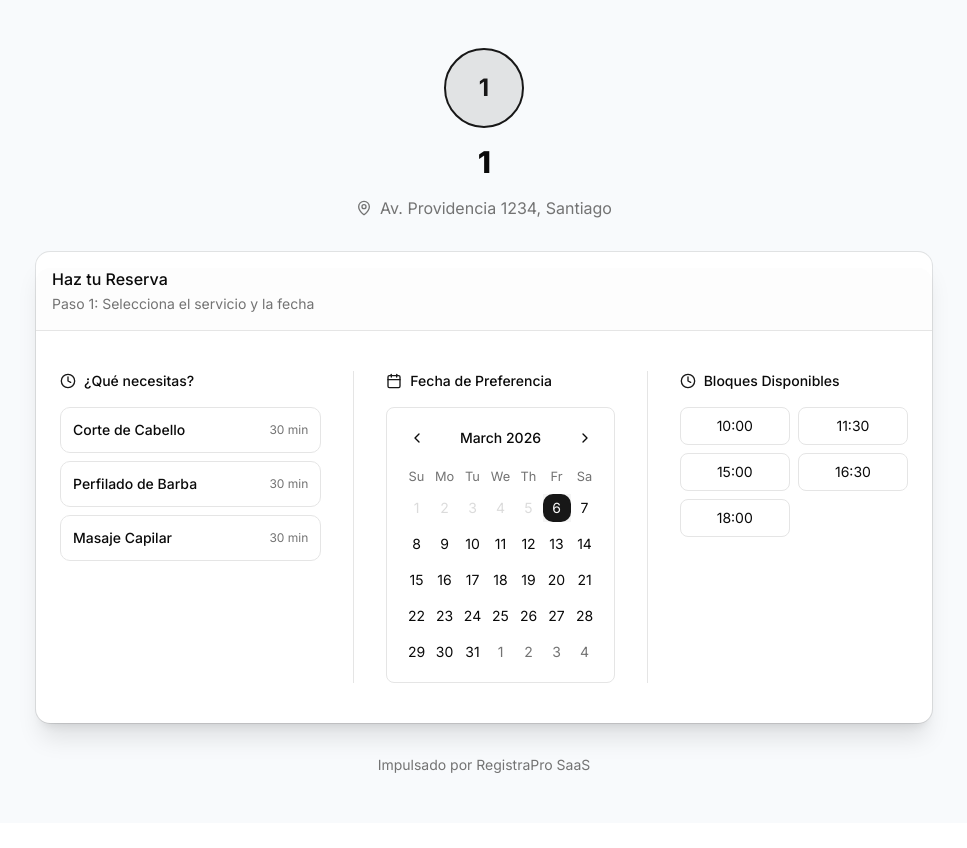
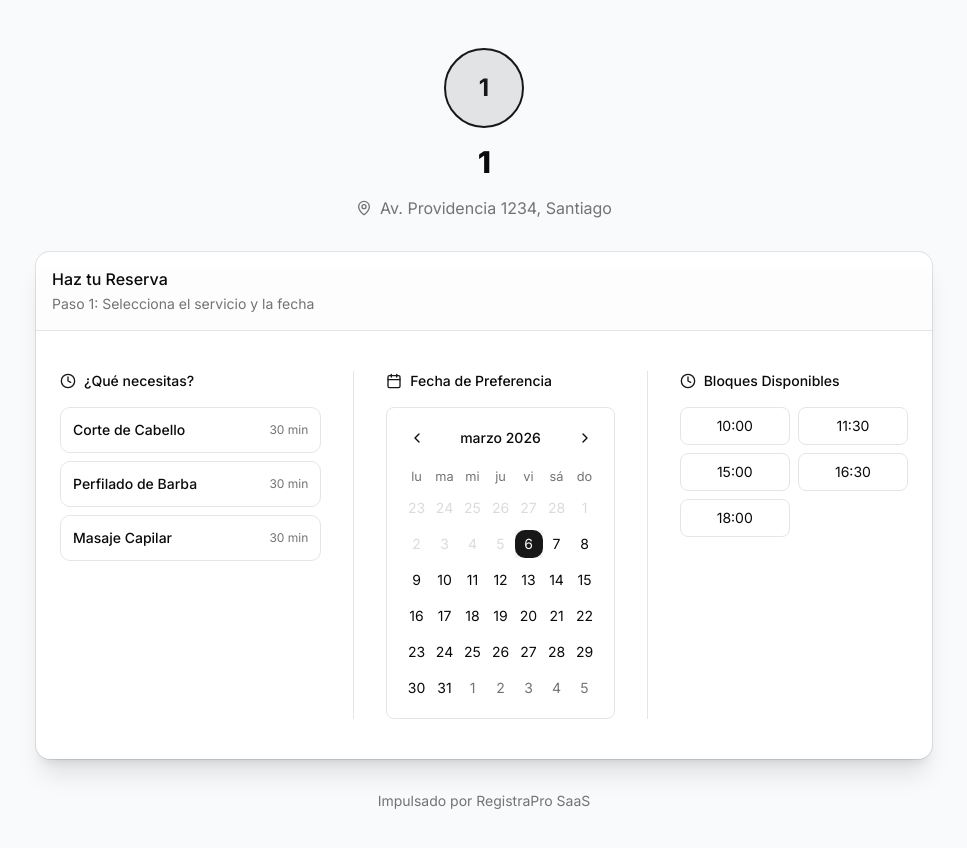
Before and after one commit to LodbrokR/reservas-saas, a Next.js app: page /booking/1 in a window 1280 px wide. Shown: the top 848 px of the page, without its empty margins (156-1123 px from the left). Before the commit the page ends 823 px from the top, so only its background shows below. Built offline with nearby package versions, Linux system fonts and the light colour scheme.

Commit message:
fix(booking): Calendario traducido al español (es-CL)

```diff
--- a/src/app/booking/[tenant]/booking-client.tsx
+++ b/src/app/booking/[tenant]/booking-client.tsx
@@ -5,6 +5,7 @@ import { Card, CardContent, CardDescription, CardHeader, CardTitle } from "@/com
 import { Button } from "@/components/ui/button"
 import { Calendar } from "@/components/ui/calendar"
 import { Clock, MapPin, Calendar as CalendarIcon } from "lucide-react"
+import { es } from "date-fns/locale"
 
 // En Next.js 15 app router, page.tsx puede ser 'use client' si usa hooks o recibir props de layout servidor
 export default function BookingPageClient({
@@ -77,6 +78,7 @@ export default function BookingPageClient({
                         </h3>
                         <div className="flex justify-center border rounded-md p-2 bg-card">
                             <Calendar
+                                locale={es}
                                 mode="single"
                                 selected={date}
                                 onSelect={setDate}
```
